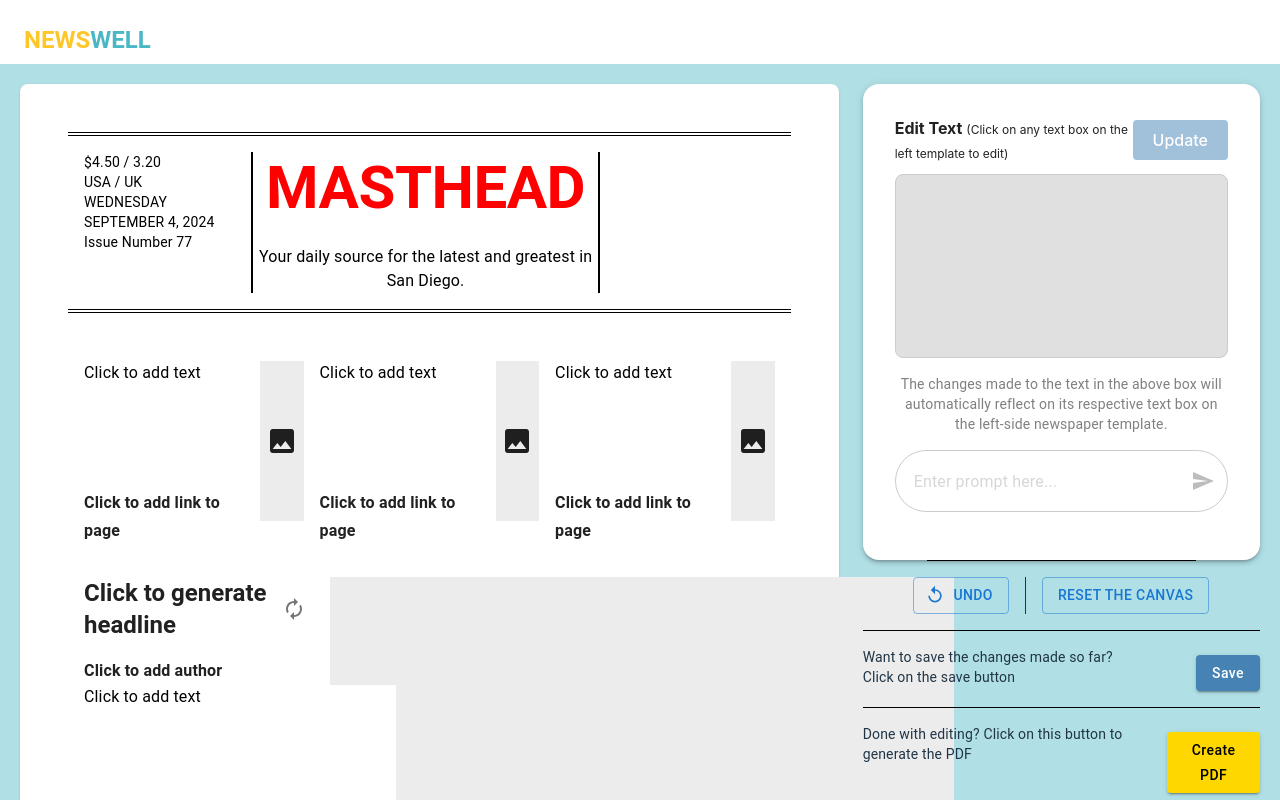
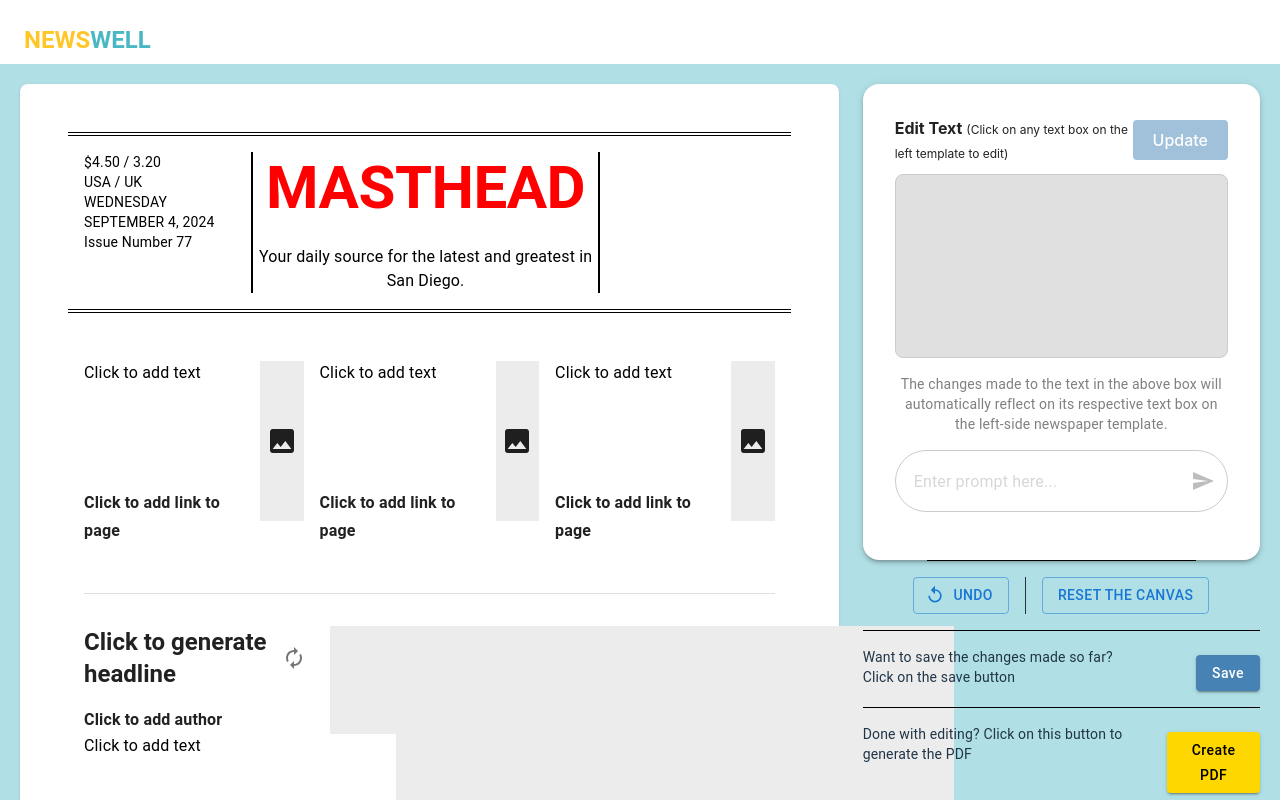
Before and after one commit to ssannier/Newswell, a React (Vite) app in the folder frontend/: page / in a window 1280 px wide. Shown: the top 800 px of the page. Built offline with nearby package versions, Linux system fonts and the light colour scheme; no server answers.

Commit message:
added divider

```diff
--- a/frontend/src/components/NewspaperLayout.jsx
+++ b/frontend/src/components/NewspaperLayout.jsx
@@ -496,7 +496,9 @@ const MainContent = () => (
       <Grid item xs={4} sx={{ mb: 2 }}>
         <Row1 id={"row1_3"} width="10rem" height="8rem" />
       </Grid>
-      <Divider />
+      <Grid item xs={12}>
+        <Divider sx={{ my: 2 }} />
+      </Grid>
       <Grid container item xs={12}>
         <Row2 id={"row2"} width="19.5rem" height="23rem" />
       </Grid>
```
